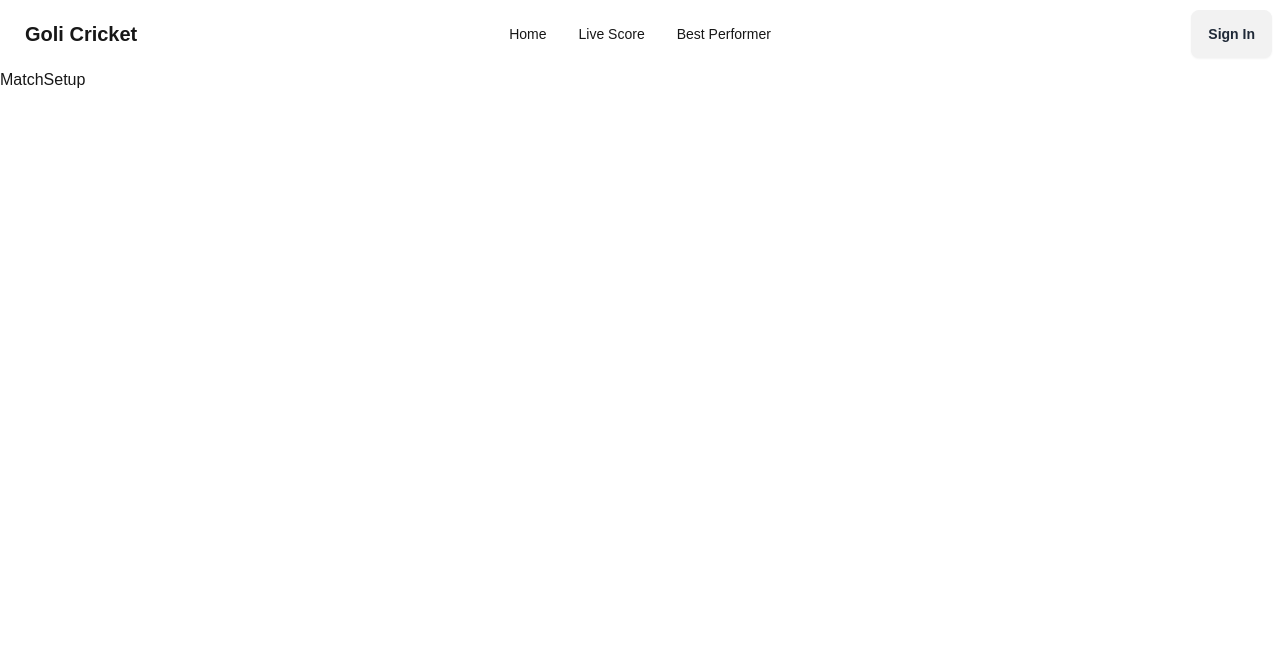
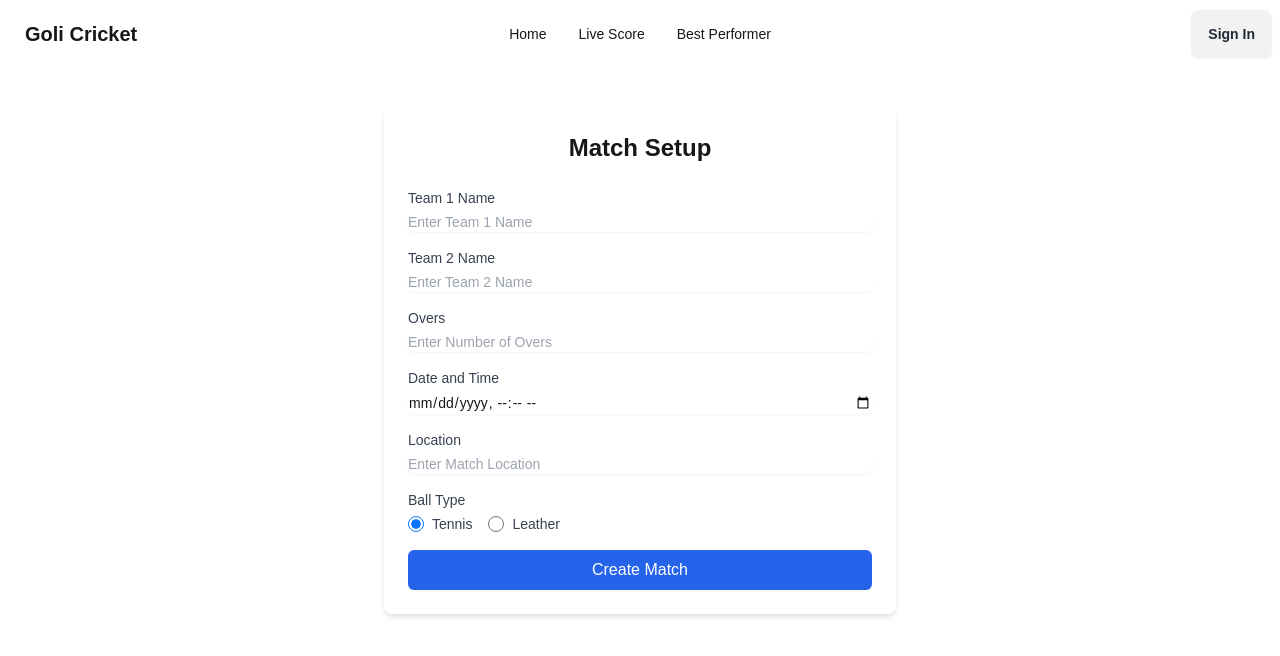
Before and after one commit to afnanhussain2002/goli-cricket, a Next.js app: page /match-setup in a window 1280 px wide. Shown: the top 656 px of the page. Built offline with nearby package versions, Linux system fonts and the light colour scheme; no server answers.

Commit message:
shw that form

```diff
--- a/src/app/match-setup/page.tsx
+++ b/src/app/match-setup/page.tsx
@@ -1,8 +1,11 @@
+import MatchSetupForm from '@/components/MatchSetForm'
 import React from 'react'
 
 function MatchSetup() {
   return (
-    <div>MatchSetup</div>
+    <div>
+        <MatchSetupForm/>
+    </div>
   )
 }
 
--- a/src/components/MatchSetForm.tsx
+++ b/src/components/MatchSetForm.tsx
@@ -1,3 +1,4 @@
+"use client"
 import React, { useState } from "react";
 
 const MatchSetupForm = () => {
```
